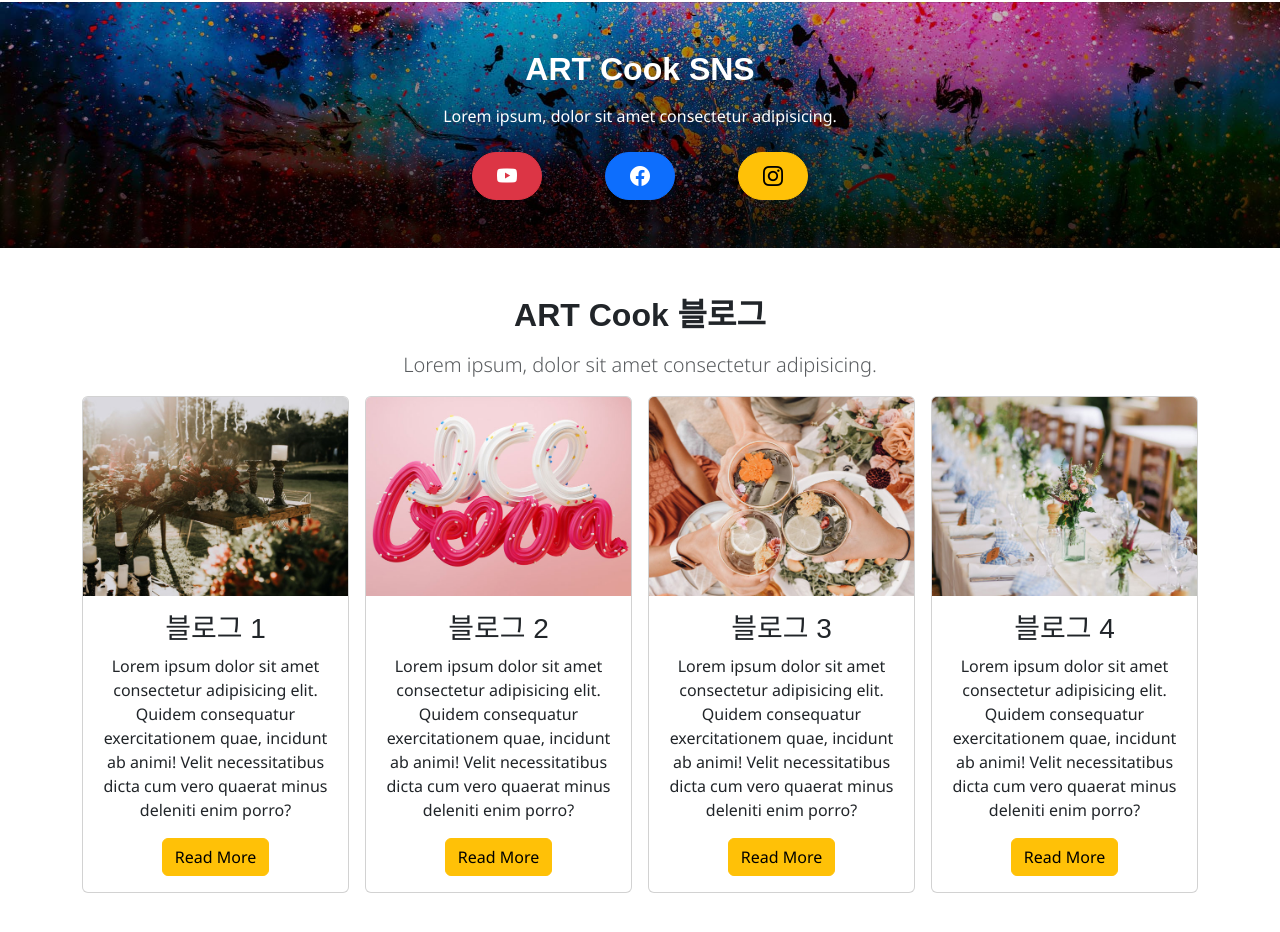
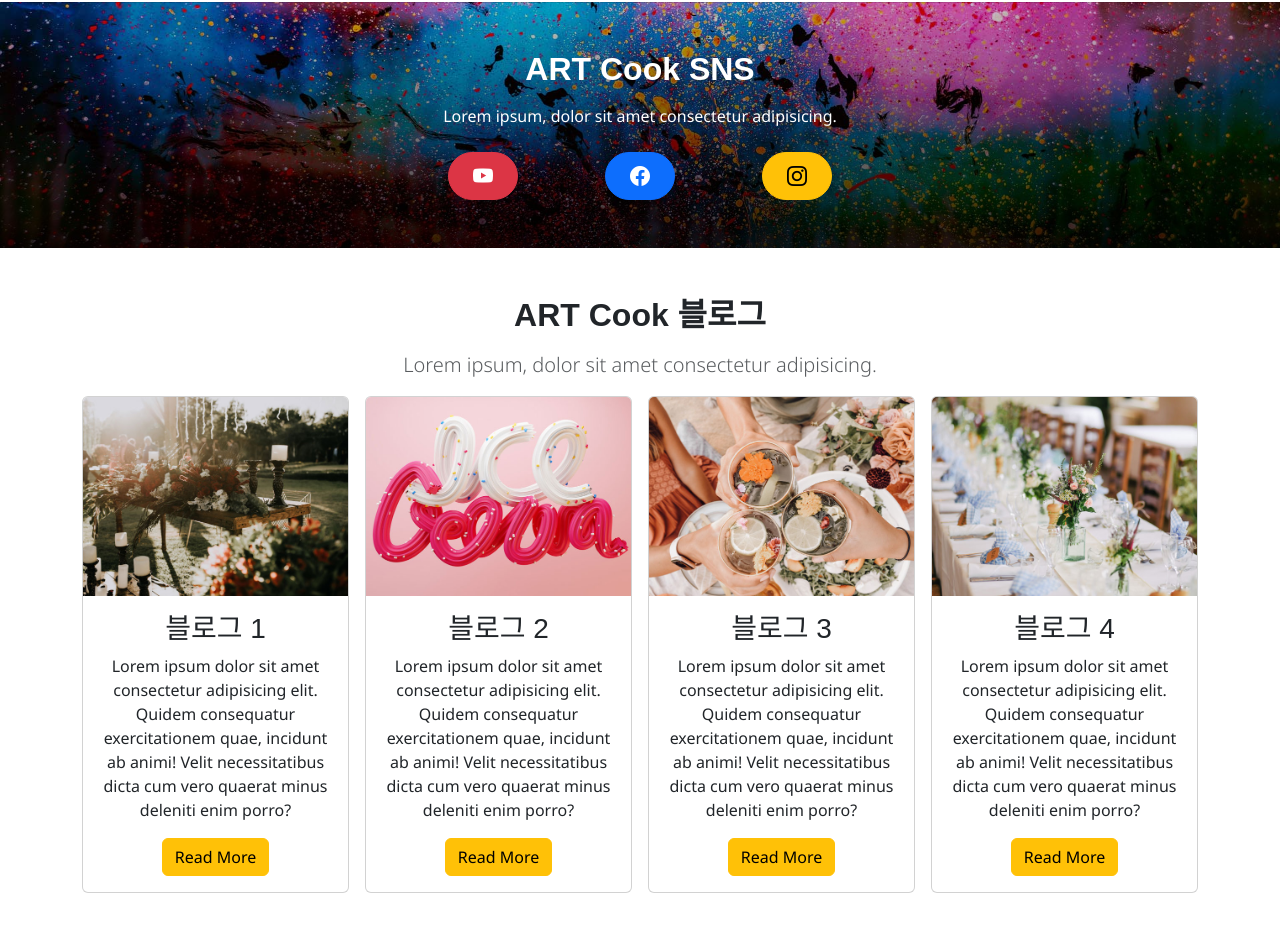
Before and after one commit to joominyoung/firstproject, a plain HTML site: page index.html in a window 1280 px wide. Shown: the part 3344-4276 px from the top of the page. Drawn offline with nearby package versions, Linux system fonts and the light colour scheme; a web font is replaced by a local one.

Commit message:
css 수정
css 수정

```diff
--- a/index.html
+++ b/index.html
@@ -182,9 +182,9 @@
         <div class="container text-center text-white">
             <h2 class="fw-bold mb-3">ART Cook SNS</h2>
             <p>Lorem ipsum, dolor sit amet consectetur adipisicing.</p>
-            <div class="d-flex justify-content-evenly px-5 mt-4 w-50 m-auto">
+            <div class="d-flex justify-content-evenly mt-4 w-50 m-auto">
                 <a href="#" role="button" target="_blank" class="btn btn-danger btn-lg rounded-pill text-white px-4"><i class="bi bi-youtube"></i></a>
-                <a href="#" role="button" class="btn btn-primary btn-lg rounded-pill text-white  px-4"><i class="bi bi-facebook"></i></a>
+                <a href="#" role="button" class="btn btn-primary btn-lg rounded-pill text-white px-4"><i class="bi bi-facebook"></i></a>
                 <a href="#" role="button" class="btn btn-warning btn-lg rounded-pill px-4"><i class="bi bi-instagram"></i></a>
             </div>
         </div>
```
